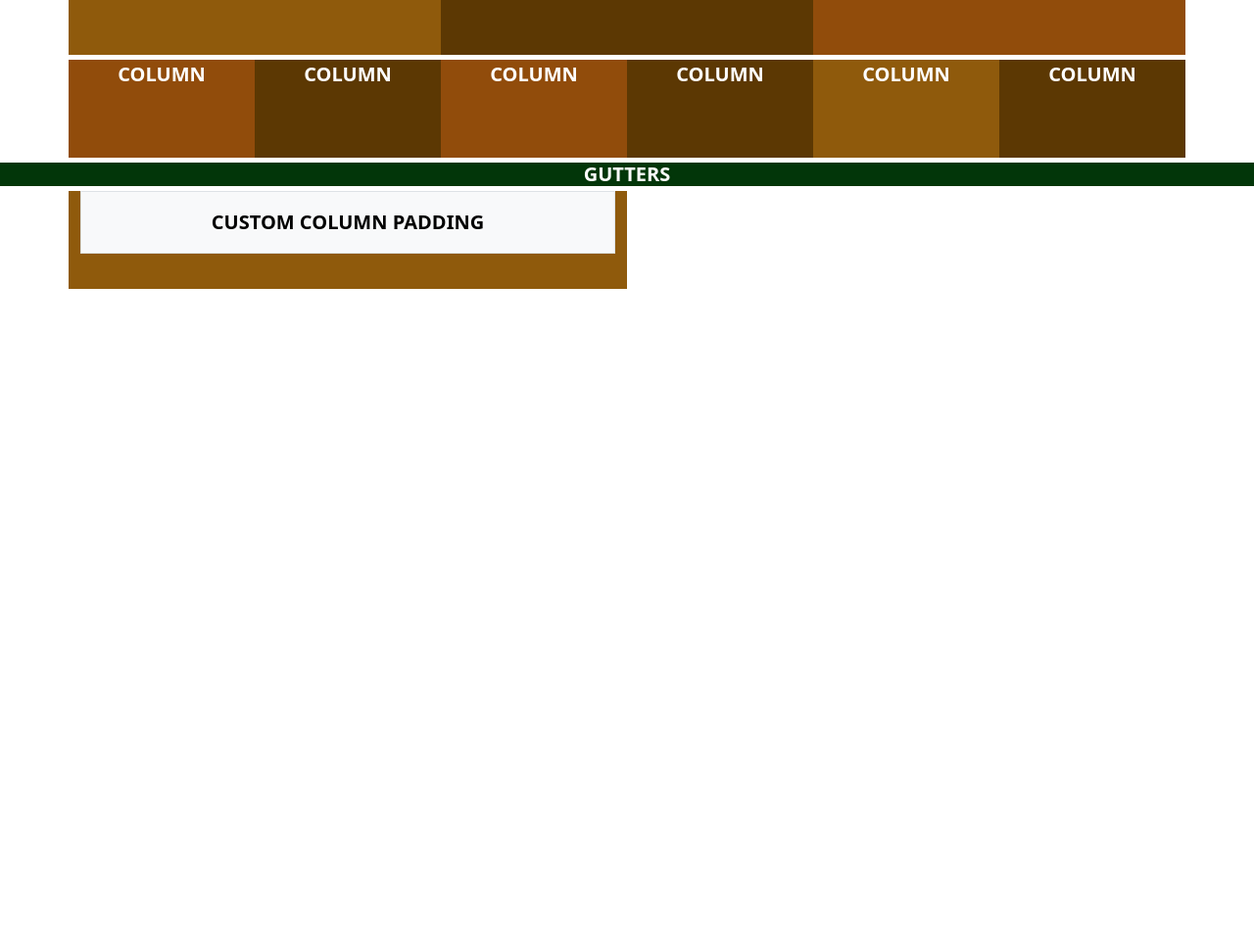
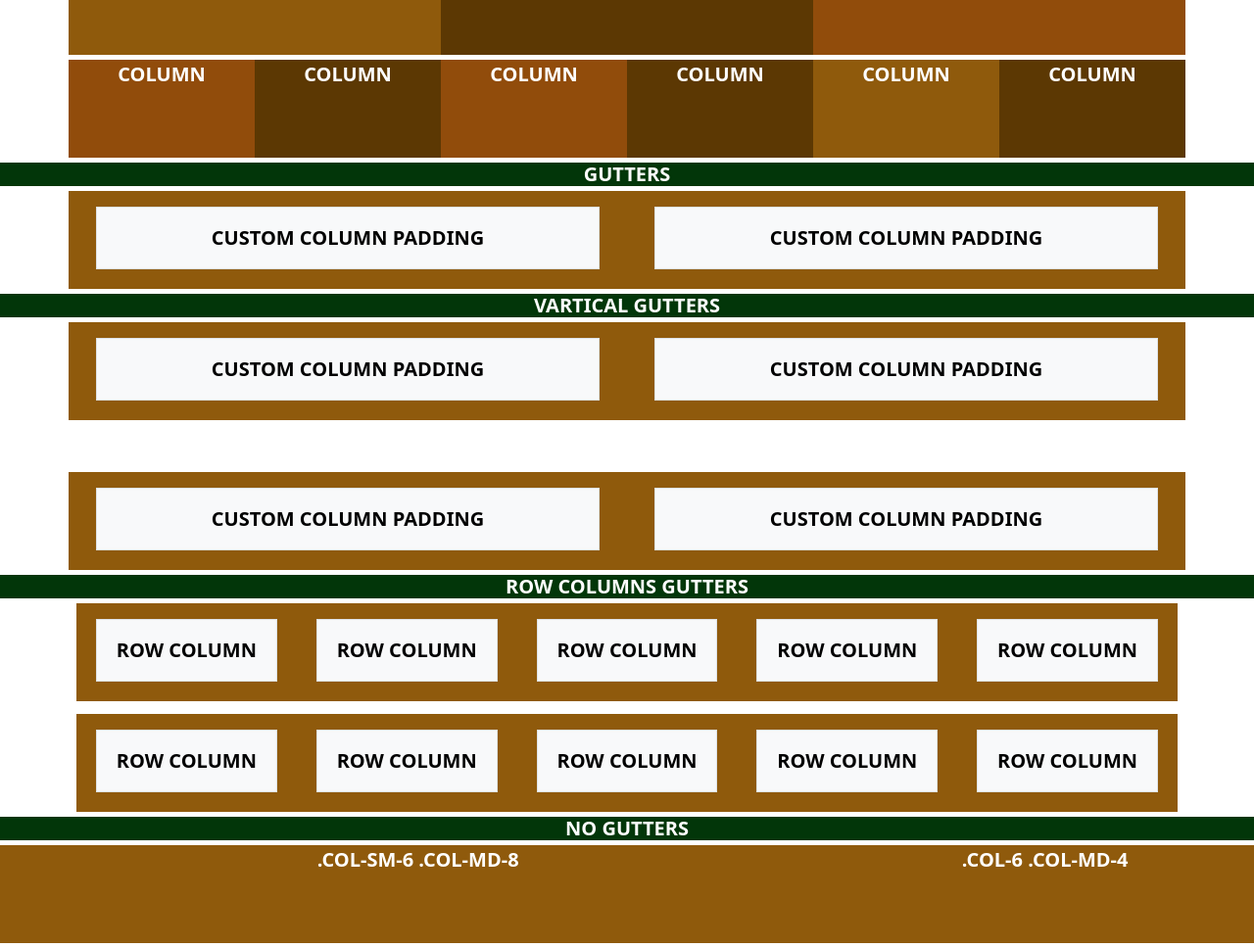
Before and after one commit to antarajt/Layer-2, a plain HTML site: page index.html in a window 1280 px wide. Shown: the part 1407-2375 px from the top of the page at 98% size. Before the commit the page ends 1707 px from the top, so only its background shows below. Drawn offline with nearby package versions, Linux system fonts and the light colour scheme; a script that the page names is missing.

Commit message:
Update index.html

```diff
--- a/index.html
+++ b/index.html
@@ -495,14 +495,99 @@
       <!-- column start-->
       <!-- gutters start -->
       <h2>Gutters</h2>
-        <div class="container overflow-hidden">
+        <div class="container overflow-hidden ">
           <div class="row gy-5 ">
             <div class="col-6 box-2">
-                <div class="p-3 border bg-light "style="color:black">
+                <div class="p-3 border bg-light m-3" style="color:black;">
                   Custom column padding
                 </div>
             </div>
+            <div class="col-6 box-2">
+              <div class="p-3 border bg-light m-3" style="color:black;">
+                Custom column padding
+              </div>
           </div>
+          </div>
+        </div>
+        <h2>Vartical Gutters</h2>
+        <div class="container overflow-hidden">
+          <div class="row gy-5">
+            <div class="col-6 box-2">
+              <div class="p-3 border bg-light m-3" style="color:black;">Custom column padding</div>
+            </div>
+            <div class="col-6 box-2">
+              <div class="p-3 border bg-light m-3" style="color:black;">Custom column padding</div>
+            </div>
+            <div class="col-6 box-2">
+              <div class="p-3 border bg-light m-3" style="color:black;">Custom column padding</div>
+            </div>
+            <div class="col-6 box-2">
+              <div class="p-3 border bg-light m-3" style="color:black;">Custom column padding</div>
+            </div>
+          </div>
+        </div>
+
+        <h2>Row Columns Gutters</h2>
+        <div class="container">
+          <div class="row row-cols-2 row-cols-lg-5 g-2 g-lg-2">
+            <div class="col box-2">
+              <div class="p-3 m-3 border bg-light " style="color: black;">
+                row column
+              </div>
+            </div>
+            <div class="col box-2">
+              <div class="p-3 m-3 border bg-light " style="color: black;">
+                row column
+              </div>
+            </div>
+            <div class="col box-2">
+              <div class="p-3 m-3 border bg-light " style="color: black;">
+                row column
+              </div>
+            </div>
+            <div class="col box-2">
+              <div class="p-3 m-3 border bg-light " style="color: black;">
+                row column
+              </div>
+            </div>
+            <div class="col box-2">
+              <div class="p-3 m-3 border bg-light " style="color: black;">
+                row column
+              </div>
+            </div>
+            <div class="col box-2">
+              <div class="p-3 m-3 border bg-light " style="color: black;">
+                row column
+              </div>
+            </div>
+            <div class="col box-2">
+              <div class="p-3 m-3 border bg-light " style="color: black;">
+                row column
+              </div>
+            </div>
+            <div class="col box-2">
+              <div class="p-3 m-3 border bg-light " style="color: black;">
+                row column
+              </div>
+            </div>
+            <div class="col box-2">
+              <div class="p-3 m-3 border bg-light " style="color: black;">
+                row column
+              </div>
+            </div>
+            <div class="col box-2">
+              <div class="p-3 m-3 border bg-light " style="color: black;">
+                row column
+              </div>
+            </div>
+          </div>
+        </div>
+
+        <h2>No Gutters</h2>
+
+        <div class="row g-0 box-2">
+          <div class="col-sm-6 col-md-8">.col-sm-6 .col-md-8</div>
+          <div class="col-6 col-md-4">.col-6 .col-md-4</div>
         </div>
 
        <!-- gutters end -->
```
